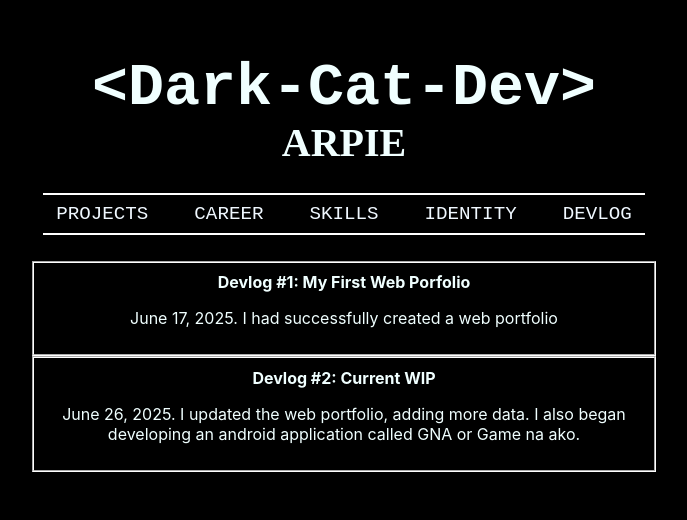
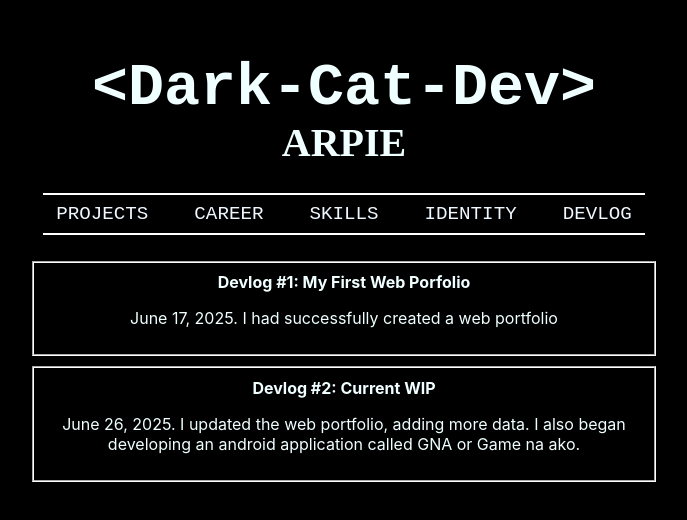
Before and after one commit to DarkCatDev/webport, a React (Create React App) app: page /webport/devlog in a window 1280 px wide. Shown: the part 178-698 px from the top of the page, without its empty margins (296-983 px from the left). Built offline with nearby package versions, Linux system fonts and the light colour scheme.

Commit message:
modified:   src/assets/Devlog.css

```diff
--- a/src/assets/Devlog.css
+++ b/src/assets/Devlog.css
@@ -5,4 +5,5 @@
     padding: 10px;
     border: 2px groove white;
     width: 600px;
+    margin-bottom: 10px;
 }
```
